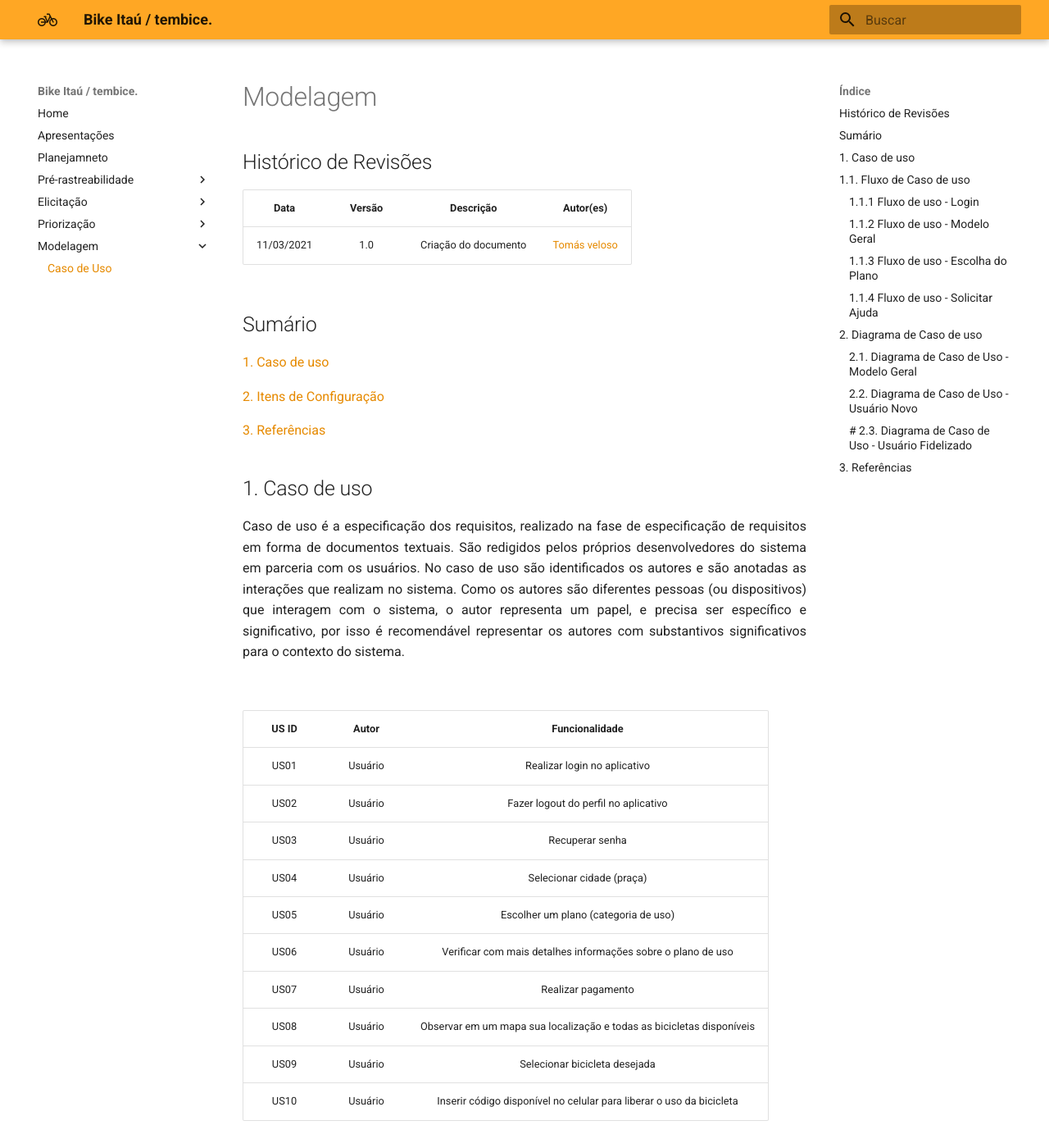
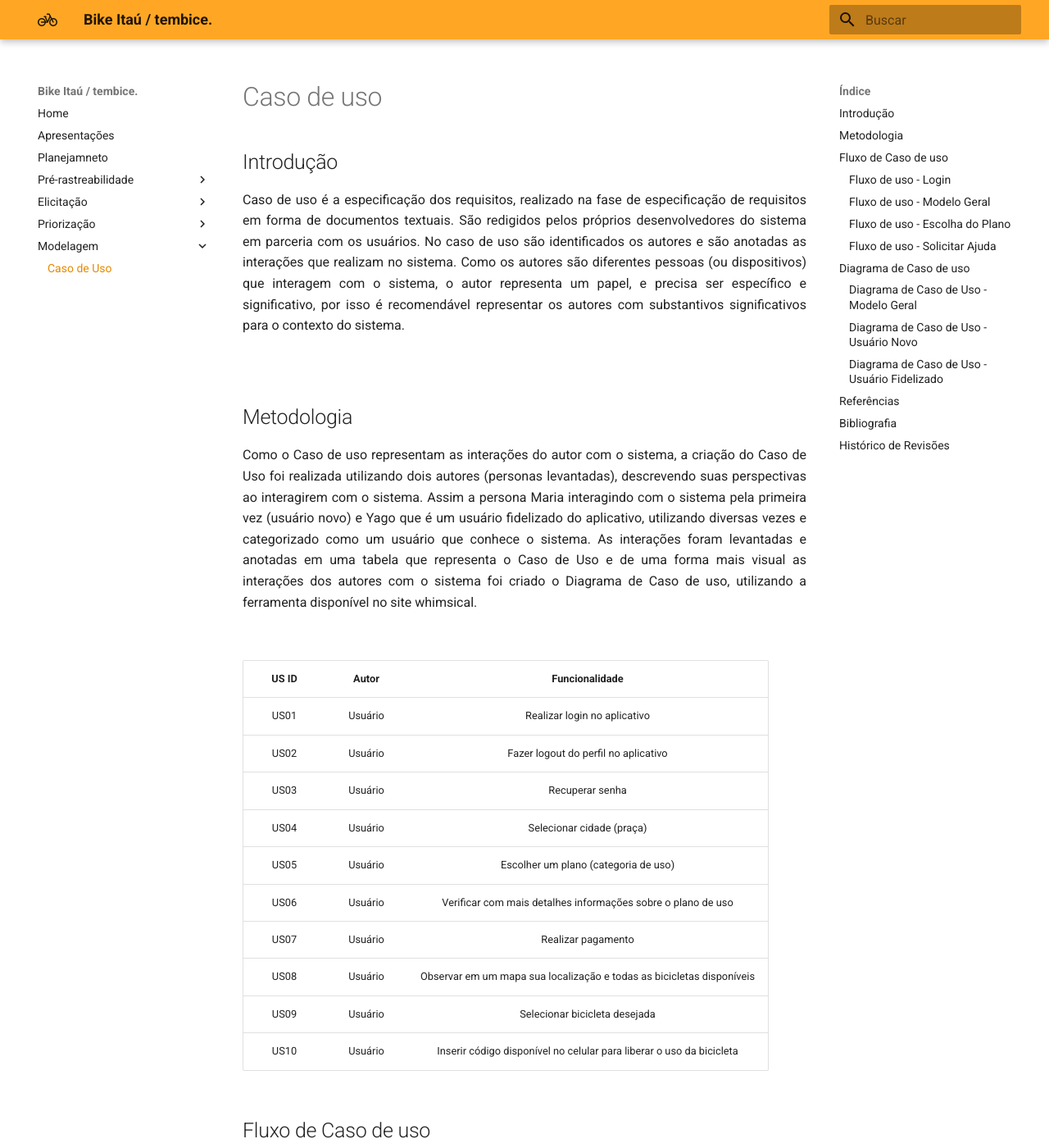
Before and after one commit to Requisitos-de-Software/2020.2-BikeItau, an MkDocs documentation site: the page built from docs/modelagem/casodeuso.md, in a window 1280 px wide and 1400 px high. Shown: the whole window at 82% size. Built offline with MkDocs 1.6.1 and Material for MkDocs 9.7.7, drawn with Linux system fonts in a browser that asks for light colours; some of the changed text lies outside the part shown.

Commit message:
Atualizaçao caso de uso

```diff
--- a/docs/modelagem/casodeuso.md
+++ b/docs/modelagem/casodeuso.md
@@ -1,23 +1,14 @@
-# Modelagem
+# Caso de uso
 
 
-## Histórico de Revisões
-
-| Data | Versão | Descrição | Autor(es) |
-| :----: | :----: | :----: | :----: |
-| 11/03/2021 | 1.0 | Criação do documento | [Tomás veloso](https://github.com/tomasvelos0) |
-
-## Sumário
-
-[1. Caso de uso](#1-Caso-de-uso)
-
-[2. Itens de Configuração](#2-Diagrama-de-Caso-de-uso)
-
-[3. Referências](#3-Referências)
-
-## 1. Caso de uso
+## Introdução
 
 <p align = "justify">Caso de uso é a especificação dos requisitos, realizado na fase de especificação de requisitos em forma de documentos textuais. São redigidos pelos próprios desenvolvedores do sistema em parceria com os usuários. No caso de uso são identificados os autores e são anotadas as interações que realizam no sistema. Como os autores são diferentes pessoas (ou dispositivos) que interagem com o sistema, o autor representa um papel, e precisa ser específico e significativo, por isso é recomendável representar os autores com substantivos significativos para o contexto do sistema.</p>
+<br/>
+
+## Metodologia
+
+<p align = "justify"> Como o Caso de uso representam as interações do autor com o sistema, a criação do Caso de Uso foi realizada utilizando dois autores (personas levantadas), descrevendo suas perspectivas ao interagirem com o sistema. Assim a persona Maria interagindo com o sistema pela primeira vez (usuário novo) e Yago que é um usuário fidelizado do aplicativo, utilizando diversas vezes e categorizado como um usuário que conhece o sistema. As interações foram levantadas e anotadas em uma tabela que representa o Caso de Uso e de uma forma mais visual as interações dos autores com o sistema foi criado o Diagrama de Caso de uso, utilizando a ferramenta disponível no site whimsical.</p>
 <br/>
 
 | US ID | Autor | Funcionalidade |
@@ -33,12 +24,13 @@
 | US09 | Usuário | Selecionar bicicleta desejada |
 | US10 | Usuário | Inserir código disponível no celular para liberar o uso da bicicleta |
 
-## 1.1. Fluxo de Caso de uso
+## Fluxo de Caso de uso
 
-#### 1.1.1 Fluxo de uso - Login
+#### Fluxo de uso - Login
 
 |  | **Técnica de caso de uso para o Bike Itaú** |  |
 | :--- | :--- | :--- |
+| **Versão:** | 1.0   |  |
 | **Atividade:** | Acessar o Bike Itaú   |  |
 | **Ator:** | Usuário do Bike Itaú  |  |
 | **Pré condição:** |  |  |
@@ -50,10 +42,11 @@
 |  |  1a. O usuário pode acessar também pelo o site do bike Itaú. |  |
 |  | 2a. Se o usuário não lembrar da senha, seleciona a opção de recuperação da senha. |  |
 
-#### 1.1.2 Fluxo de uso - Modelo Geral
+#### Fluxo de uso - Modelo Geral
 
 |  | **Técnica de caso de uso para o Bike Itaú** |  |
 | :--- | :--- | :--- |
+| **Versão:** | 1.0   |  |
 | **Atividade:** | Utilizar a bicicleta do Bike Itaú  |  |
 | **Ator:** | Ciclista do Bike Itaú  |  |
 | **Pré condição:** |  |  |
@@ -74,10 +67,11 @@
 |  |4a. Os Planos de uso podem ser adquiridos pelo aplicativo, site ou posto de  |  |
 
 
-### 1.1.3 Fluxo de uso - Escolha do Plano
+### Fluxo de uso - Escolha do Plano
 
 |  | **Técnica de caso de uso para o Bike Itaú** |  |
 | :--- | :--- | :--- |
+| **Versão:** | 1.0   |  |
 | **Atividade:** | Escolher plano de uso para utilizar as bicicletas do Bike Itaú  |  |
 | **Ator:** | Usuário do Bike Itaú  |  |
 | **Pré condição:** |  |  |
@@ -95,10 +89,11 @@
 |  | 2a. Os Planos de uso podem ser adquiridos pelo aplicativo, site ou posto de autoatendimento. |  |
 |  | 2b. Existe a alternativa de plano por cartão, onde o desbloqueio das bicicletas são feitos pelo cartão. |  |
 
-### 1.1.4 Fluxo de uso - Solicitar Ajuda
+### Fluxo de uso - Solicitar Ajuda
 
 |  | **Técnica de caso de uso para o Bike Itaú** |  |
 | :--- | :--- | :--- |
+| **Versão:** | 1.0   |  |
 | **Atividade:** | Solicitar ajuda do Bike Itaú  |  |
 | **Ator:** | Usuário do Bike Itaú  |  |
 | **Pré condição:** |  |  |
@@ -114,22 +109,52 @@
 
 
 
-## 2. Diagrama de Caso de uso
+## Diagrama de Caso de uso
 
 <p align = "justify">Diagrama de caso de uso é o conjunto de casos em que os autores atuam no sistema. Portanto é um índice gráfico, elementos gráficos simples, de casos de uso (documentos textuais de especificação de requisitos). Um cenário que representa as funções que o autor irá realizar no sistema.
 É apropriado usar diagrama de caso de uso, quando a metodologia de desenvolvimento é voltada para as práticas ágeis e com o foco no cliente, assim adotam a mentalidade de entrega rápida de valor ao cliente. Quando no processo de criação objetiva o usuário no centro dos processos, o autor naquele sistema. Vantajoso para representar requisitos funcionais na perspectiva do usuário do sistema.</p>
 <br/>
 
-#### 2.1. Diagrama de Caso de Uso - Modelo Geral
+#### Diagrama de Caso de Uso - Modelo Geral
+
+<h6 align = "center">Figura 1 - Diagrama de Caso de Uso, Modelo Geral versão 1.0.</h6>
 
 [![Diagrama_de_caso_de_uso_geral](../img/USCasoGeral.png)](../img/USCasoGeral.png)
 
-#### 2.2. Diagrama de Caso de Uso - Usuário Novo
+<h6 align = "center">Fonte: Site whimsical</h6>
+
+
+#### Diagrama de Caso de Uso - Usuário Novo
+
+<h6 align = "center">Figura 2 - Diagrama de Caso de Uso, Usuário Novo versão 1.0.</h6>
 
 [![Diagrama_de_caso_de_uso_usuario_novol](../img/USUsuario_novo.png)](../img/USUsuario_novo.png)
 
-### # 2.3. Diagrama de Caso de Uso - Usuário Fidelizado
+<h6 align = "center">Fonte: Site whimsical</h6>
+
+
+#### Diagrama de Caso de Uso - Usuário Fidelizado
+
+<h6 align = "center">Figura 3 - Diagrama de Caso de Uso, Usuário Fidelizado versão 1.0.</h6>
 
 [![Diagrama_de_caso_de_uso_usuario_fidelizado](../img/USUsuario_fidelizado.png)](../img/USUsuario_fidelizado.png)
 
-## 3. Referências
+<h6 align = "center">Fonte: Site whimsical</h6>
+
+## Referências
+
+* [Whimsical: Think Together](https://whimsical.com/), acessado dia 11 de Março de 2021.
+
+## Bibliografia
+
+>VALENTE, Marco. **Engenharia de Software Moderna**. Princípios e práticas para desenvolvimento de software com produtividade. Belo Horizonte, 10 de fevereiro de 2020.
+
+---
+
+>SOMMERVILLE, Ian. **Engenharia de Software**. 9ª ed. PEARSON, 10 de fevereiro de 2011.
+
+## Histórico de Revisões
+
+| Data | Versão | Descrição | Autor(es) |
+| :----: | :----: | :----: | :----: |
+| 11/03/2021 | 1.0 | Criação do documento | [Tomás veloso](https://github.com/tomasvelos0) |
```
Also changed, not shown: docs/elicitacao/brainstorming.md (+17 -17 lines), docs/priorizacao/moscow.md (+1 -0 lines).
